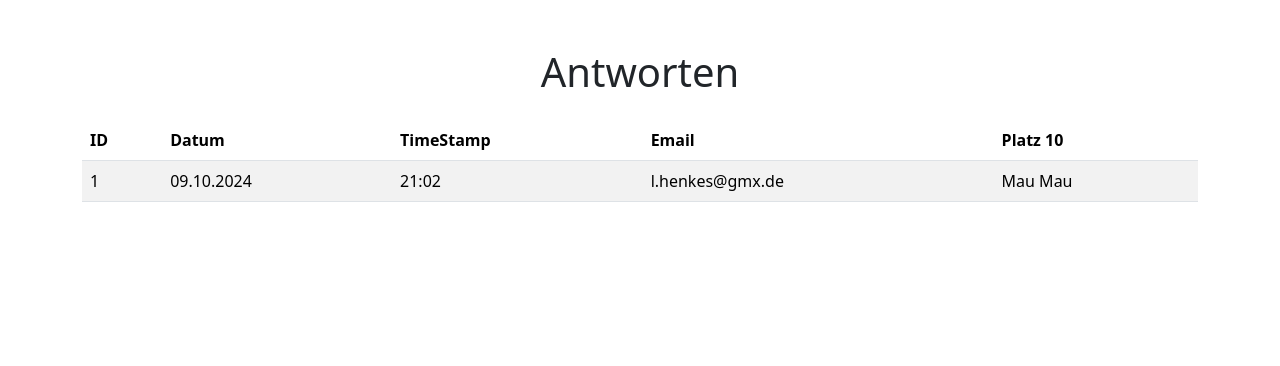
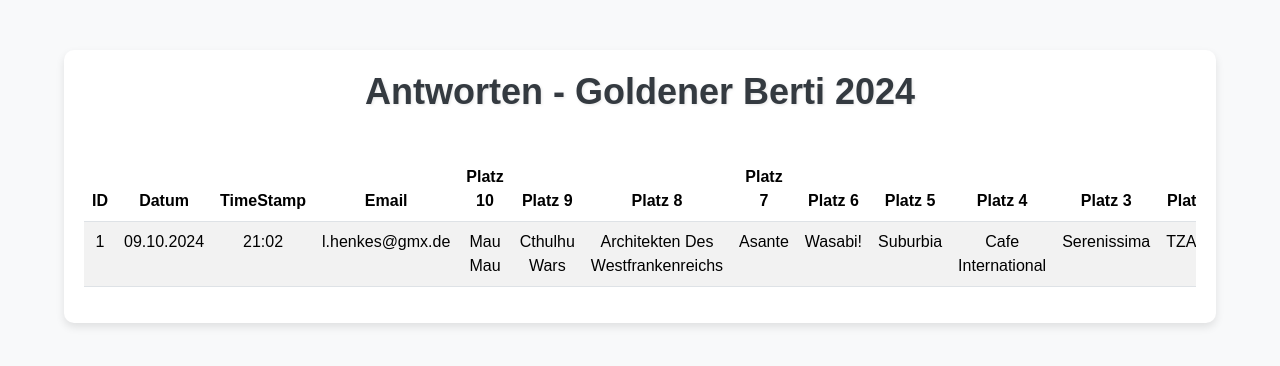
Before and after one commit to Kalavera1/Flask_app, a Flask app: page /entries in a window 1280 px wide. Shown: the top 366 px of the page. Run offline with Flask 3, Linux system fonts and the light colour scheme; a user stored in the database is signed in.

Commit message:
Angepasste Buttons und Export funktionierend

```diff
--- a/app.py
+++ b/app.py
@@ -244,10 +244,10 @@
     si = StringIO()
     cw = csv.writer(si)
 
-    cw.writerow(['ID', 'Email', 'Brettspiel Platz 10'])
+    cw.writerow(['ID', 'Email', 'date', 'Brettspiel Platz 10','Brettspiel Platz 9','Brettspiel Platz 8','Brettspiel Platz 7','Brettspiel Platz 6','Brettspiel Platz 5','Brettspiel Platz 4','Brettspiel Platz 3','Brettspiel Platz 2','Brettspiel Platz 1'])
 
     for entry in all_entries:
-        cw.writerow([entry.id, entry.email, entry.Platz10])
+        cw.writerow([entry.id,  entry.email, entry.created_at, entry.Platz10,entry.Platz9,entry.Platz8,entry.Platz7,entry.Platz6,entry.Platz5,entry.Platz4,entry.Platz3,entry.Platz2,entry.Platz1])
 
     output = si.getvalue()
     si.close()
--- a/templates/entry.html
+++ b/templates/entry.html
@@ -3,34 +3,129 @@
 <head>
     <meta charset="UTF-8">
     <meta name="viewport" content="width=device-width, initial-scale=1.0">
-    <title>Datenbank</title>
+    <title>Datenbank - Goldener Berti 2024</title>
+    <!-- Bootstrap CSS -->
     <link href="https://cdn.jsdelivr.net/npm/bootstrap@5.3.0-alpha1/dist/css/bootstrap.min.css" rel="stylesheet">
+    <style>
+        body {
+            background-color: #f8f9fa;  /* Heller Hintergrund */
+            font-family: 'Arial', sans-serif;
+        }
+
+        /* Breiterer Container */
+        .container {
+            margin-top: 50px;
+            max-width: 90%;  /* Breiterer Container */
+            background-color: #ffffff;
+            padding: 20px;
+            border-radius: 10px;
+            box-shadow: 0px 4px 8px rgba(0, 0, 0, 0.1);
+        }
+
+        h1 {
+            color: #343a40;
+            font-size: 36px;
+            font-weight: 700;
+            text-align: center;
+            margin-bottom: 20px;
+            text-shadow: 1px 1px 3px rgba(0, 0, 0, 0.1);
+        }
+
+        .table thead {
+            background-color: #343a40;
+            color: #ffffff;
+        }
+
+        .table-striped tbody tr:nth-of-type(odd) {
+            background-color: #f2f2f2;  /* Leichte Schattierung */
+        }
+
+        .table-striped tbody tr:hover {
+            background-color: #e9ecef;  /* Hover-Effekt */
+        }
+
+        th, td {
+            text-align: center;
+        }
+
+        /* Spezifische Spaltenbreiten */
+        .id-column {
+            width: 50px;
+        }
+
+        .date-column, .time-column {
+            width: 120px;
+        }
+
+        .email-column {
+            width: 220px;
+        }
+
+        .game-column {
+            width: 150px;  /* Spielspalten breiter gemacht */
+        }
+
+        /* Responsive Tabelle auf kleineren Geräten */
+        @media (max-width: 768px) {
+            .table-responsive {
+                overflow-x: auto;
+            }
+
+            h1 {
+                font-size: 28px;
+            }
+        }
+    </style>
 </head>
 <body>
-    <div class="container mt-5">
-        <h1 class="text-center">Antworten</h1>
-        <table class="table table-striped mt-4">
+    <div class="container">
+        <h1>Antworten - Goldener Berti 2024</h1>
+
+        <div class="table-responsive">
+            <table class="table table-striped table-hover mt-4">
                 <thead>
-                <tr> <!-- DEFINIERT SPALTENNAMEN -->
-                    <th>ID</th>
-                    <th>Datum</th>
-                    <th>TimeStamp</th>
-                    <th>Email</th>
-                    <th>Platz 10</th>
+                    <tr>
+                        <th class="id-column">ID</th>
+                        <th class="date-column">Datum</th>
+                        <th class="time-column">TimeStamp</th>
+                        <th class="email-column">Email</th>
+                        <th class="game-column">Platz 10</th>
+                        <th class="game-column">Platz 9</th>
+                        <th class="game-column">Platz 8</th>
+                        <th class="game-column">Platz 7</th>
+                        <th class="game-column">Platz 6</th>
+                        <th class="game-column">Platz 5</th>
+                        <th class="game-column">Platz 4</th>
+                        <th class="game-column">Platz 3</th>
+                        <th class="game-column">Platz 2</th>
+                        <th class="game-column">Platz 1</th>
                     </tr>
                 </thead>
                 <tbody>
                     {% for entry in entries %}
-                <tr> <!-- DEFINIERT WAS ANGEZEIGT WIRD UND IN WELCHER REIHENFOLGE -->
+                    <tr>
                         <td>{{ entry.id }}</td>
-                    <td>{{ entry.created_at.strftime('%d.%m.%Y') }}</td> <!-- Datum und Zeit formatieren -->
-                    <td>{{ entry.created_at.strftime('%H:%M') }}</td> <!-- Datum und Zeit formatieren -->
+                        <td>{{ entry.created_at.strftime('%d.%m.%Y') }}</td>
+                        <td>{{ entry.created_at.strftime('%H:%M') }}</td>
                         <td>{{ entry.email }}</td>
                         <td>{{ entry.Platz10 }}</td>
+                        <td>{{ entry.Platz9 }}</td>
+                        <td>{{ entry.Platz8 }}</td>
+                        <td>{{ entry.Platz7 }}</td>
+                        <td>{{ entry.Platz6 }}</td>
+                        <td>{{ entry.Platz5 }}</td>
+                        <td>{{ entry.Platz4 }}</td>
+                        <td>{{ entry.Platz3 }}</td>
+                        <td>{{ entry.Platz2 }}</td>
+                        <td>{{ entry.Platz1 }}</td>
                     </tr>
                     {% endfor %}
                 </tbody>
             </table>
         </div>
+    </div>
+
+    <!-- Bootstrap JS (Optional) -->
+    <script src="https://cdn.jsdelivr.net/npm/bootstrap@5.3.0-alpha1/dist/js/bootstrap.bundle.min.js"></script>
 </body>
 </html>
```
Also changed, not shown: templates/form.html (+10 -4 lines). Lines whose indentation alone changed are shown as unchanged.
